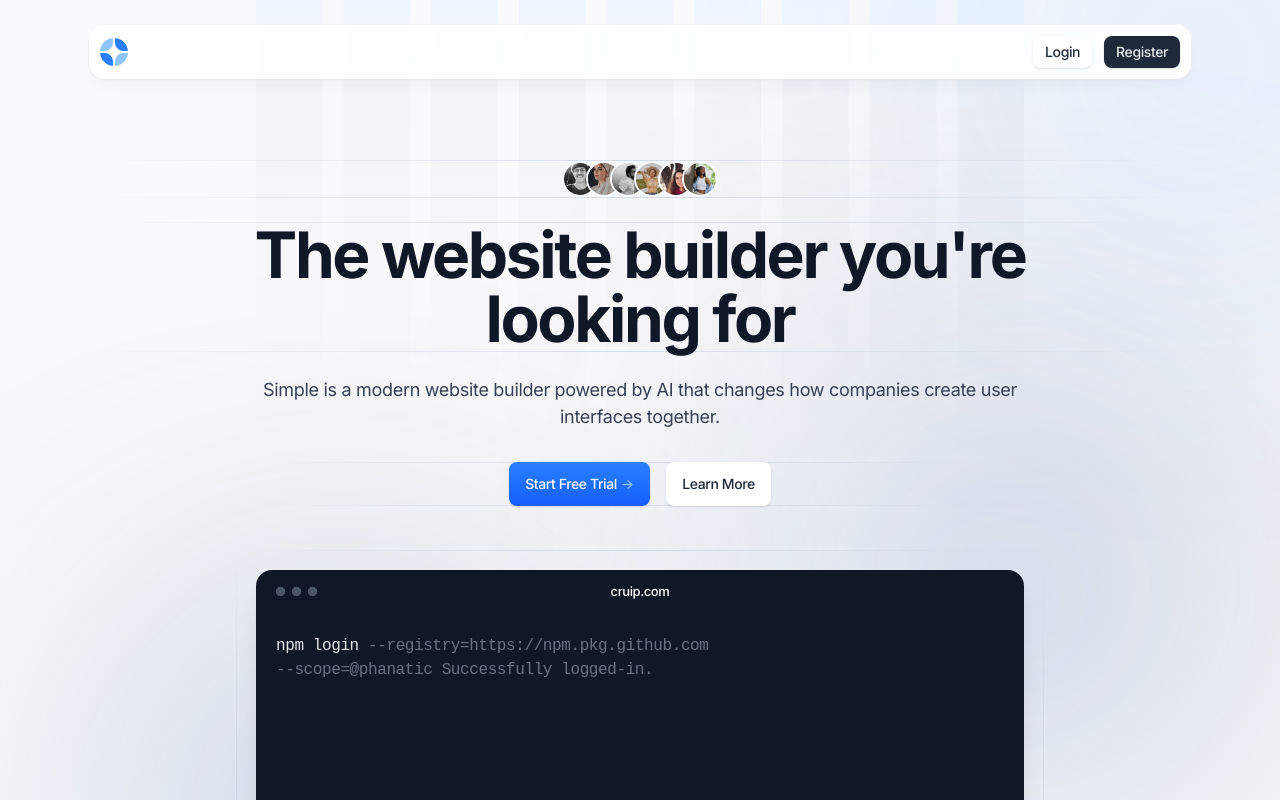
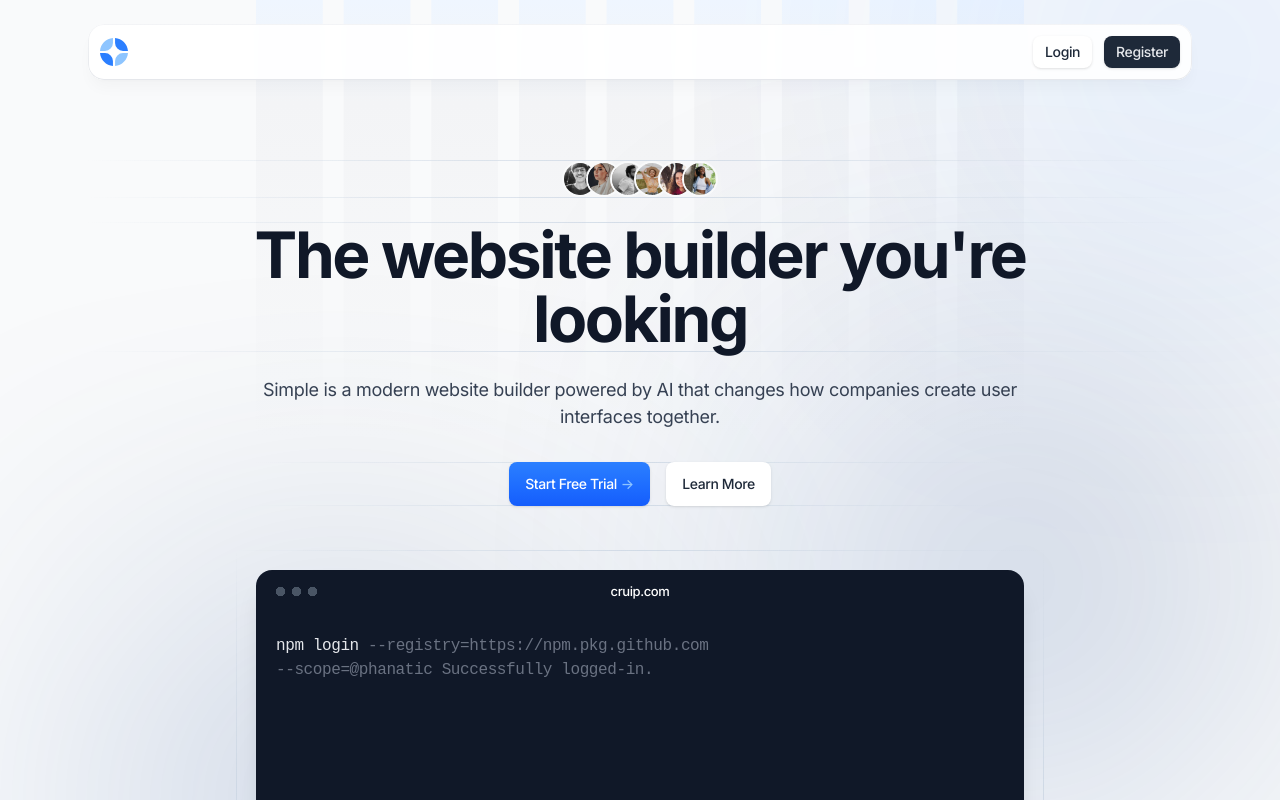
Before and after one commit to Kowsicanandd/react-landing-app, a Next.js app: page / in a window 1280 px wide. Shown: the top 800 px of the page. Built offline with nearby package versions, Linux system fonts and the light colour scheme.

Commit message:
remove are in heading

```diff
--- a/components/hero-home.tsx
+++ b/components/hero-home.tsx
@@ -71,7 +71,7 @@ export default function HeroHome() {
               data-aos-delay={150}
             >
               The website builder you're <br className="max-lg:hidden" />
-              looking for
+              looking
             </h1>
             <div className="mx-auto max-w-3xl">
               <p
```
